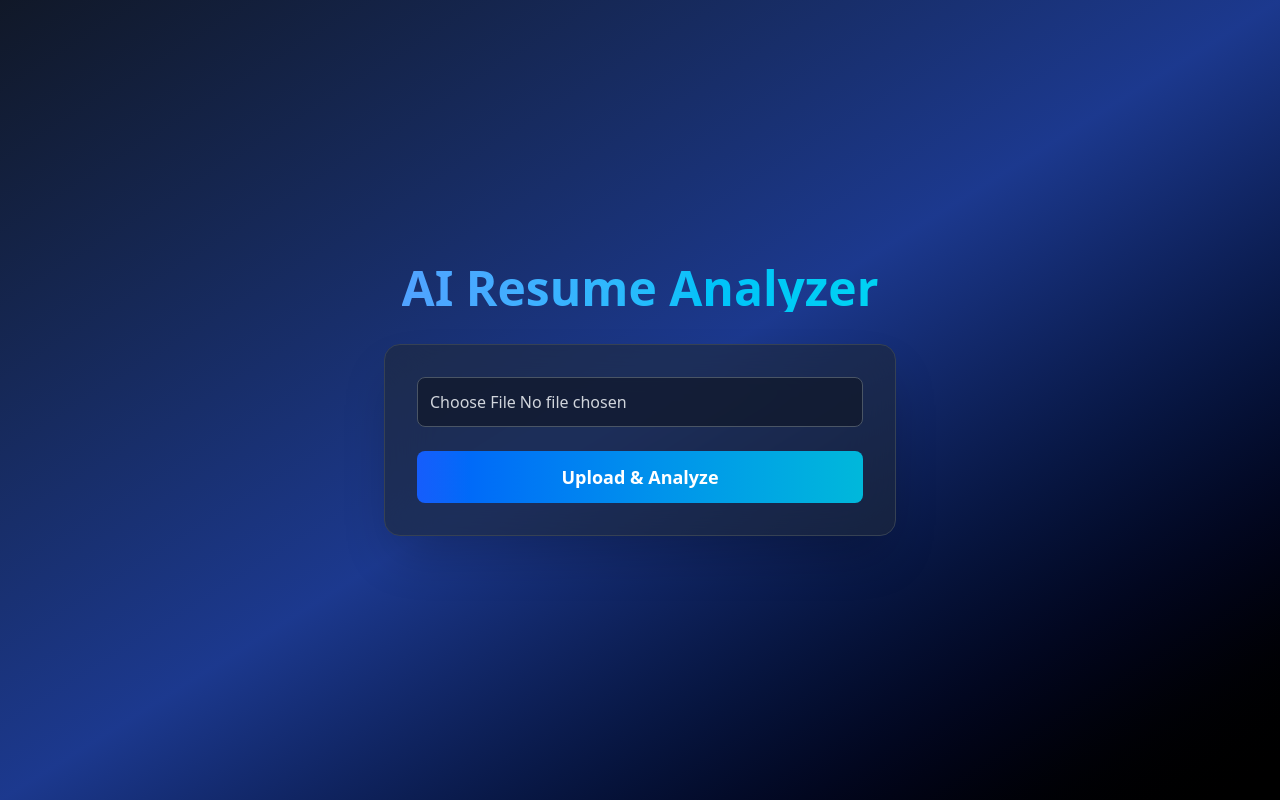
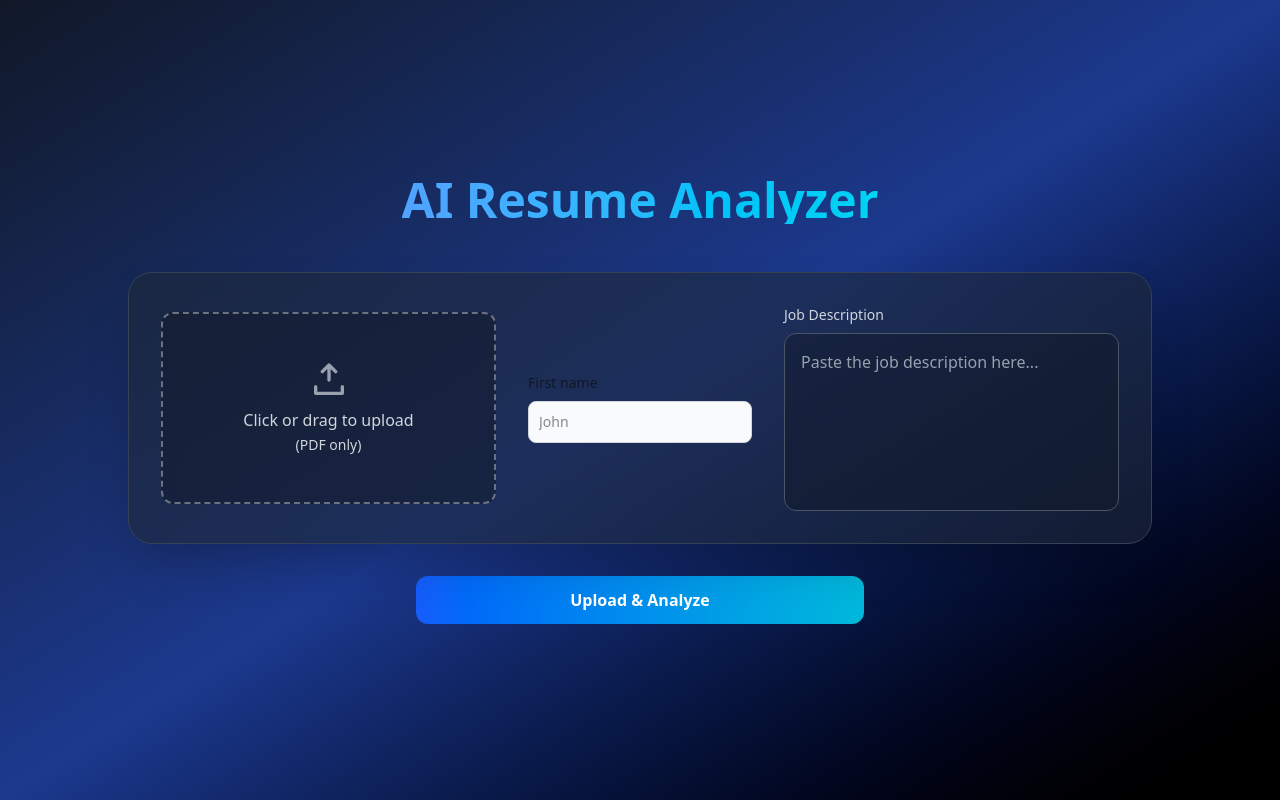
Before and after one commit to Pranavkharote/resume-analyzer, a React (Vite) app in the folder frontend/: page /upload/resume in a window 1280 px wide. Built offline with nearby package versions, Linux system fonts and the light colour scheme.

Commit message:
feat: add job description and job position inputs to resume upload component

```diff
--- a/frontend/src/components/ResumeUpload.jsx
+++ b/frontend/src/components/ResumeUpload.jsx
@@ -7,6 +7,8 @@ import "react-circular-progressbar/dist/styles.css";
 
 const ResumeUpload = () => {
   const [file, setFile] = useState(null);
+  const [description, setDescription] = useState("");
+  const [jobPosition, setJobPosition] = useState(null);
   const [result, setResult] = useState(null);
   const [loading, setLoading] = useState(false);
   const [progress, setProgress] = useState(0);
@@ -19,6 +21,8 @@ const ResumeUpload = () => {
 
     const formData = new FormData();
     formData.append("resume", file);
+    formData.append("description", description);
+    formData.append("jobPosition", jobPosition);
 
     try {
       setLoading(true);
@@ -65,7 +69,7 @@ const ResumeUpload = () => {
     initial={{ opacity: 0, y: -20 }}
     animate={{ opacity: 1, y: 0 }}
     transition={{ duration: 0.6 }}
-        className="text-4xl md:text-5xl font-extrabold mb-8 text-center bg-clip-text text-transparent bg-gradient-to-r from-blue-400 to-cyan-400"
+    className="text-4xl md:text-5xl font-extrabold mb-12 text-center bg-clip-text text-transparent bg-gradient-to-r from-blue-400 to-cyan-400"
   >
     AI Resume Analyzer
   </motion.h1>
@@ -75,22 +79,70 @@ const ResumeUpload = () => {
     initial={{ opacity: 0, y: 40 }}
     animate={{ opacity: 1, y: 0 }}
     transition={{ duration: 0.8 }}
-        className="bg-gray-800/60 backdrop-blur-xl border border-gray-700 p-8 rounded-2xl shadow-2xl w-full max-w-lg text-center"
+    className="bg-gray-800/60 backdrop-blur-xl border border-gray-700 p-8 rounded-3xl shadow-2xl w-full max-w-5xl flex flex-col md:flex-row items-center gap-8"
   >
+
+    {/* Resume Upload */}
+    <div className="flex-1 flex flex-col items-center justify-center w-full">
+      <label
+        htmlFor="dropzone-file"
+        className="flex flex-col items-center justify-center w-full h-48 border-2 border-dashed border-gray-500 rounded-xl cursor-pointer bg-gray-900/50 hover:bg-gray-800 transition-colors"
+      >
+        <div className="flex flex-col items-center justify-center">
+          <svg
+            className="w-10 h-10 mb-2 text-gray-400"
+            fill="none"
+            stroke="currentColor"
+            viewBox="0 0 24 24"
+            xmlns="http://www.w3.org/2000/svg"
+          >
+            <path strokeLinecap="round" strokeLinejoin="round" strokeWidth={2} d="M4 16v4h16v-4M12 12V3m0 0L8 7m4-4 4 4" />
+          </svg>
+          <p className="text-gray-300 font-medium text-center">
+            Click or drag to upload <br /> <span className="text-sm">(PDF only)</span>
+          </p>
+        </div>
         <input
+          id="dropzone-file"
           type="file"
           accept=".pdf"
           onChange={(e) => setFile(e.target.files[0])}
-          className="w-full mb-6 border border-gray-600 p-3 rounded-lg bg-gray-900/70 text-gray-300 focus:outline-none focus:ring-2 focus:ring-blue-500"
+          className="hidden"
         />
+      </label>
+    </div>
 
-        <button
+     <div>
+            <label for="first_name" class="block mb-2 text-sm font-medium text-gray-900 dark:text-white">First name</label>
+            <input type="text" value={jobPosition} onChange={(e) => setJobPosition(e.target.value.jobPosition)} id="first_name" class="bg-gray-50 border border-gray-300 text-gray-900 text-sm rounded-lg focus:ring-blue-500 focus:border-blue-500 block w-full p-2.5 dark:bg-gray-700 dark:border-gray-600 dark:placeholder-gray-400 dark:text-white dark:focus:ring-blue-500 dark:focus:border-blue-500" placeholder="John" required />
+        </div>
+    {/* Job Description */}
+    <div className="flex-1 w-full flex flex-col">
+      <label htmlFor="jobDescription" className="mb-2 text-sm font-medium text-gray-300">
+        Job Description
+      </label>
+      <textarea
+        id="jobDescription"
+        rows={6}
+        value={description}
+        onChange={(e) => setDescription(e.target.value)}
+        placeholder="Paste the job description here..."
+        className="w-full p-4 rounded-xl bg-gray-900/50 text-gray-200 placeholder-gray-400 border border-gray-600 focus:ring-2 focus:ring-blue-500 focus:border-blue-500 resize-none transition-all"
+      />
+    </div>
+  </motion.div>
+
+  {/* Submit Button */}
+  <motion.button
     onClick={handleUpload}
-          disabled={loading}
-          className="relative w-full py-3 text-lg font-semibold rounded-lg bg-gradient-to-r from-blue-600 to-cyan-500 hover:opacity-90 transition-all disabled:opacity-50"
+    disabled={loading || !file || !description}
+    initial={{ opacity: 0, y: 20 }}
+    animate={{ opacity: 1, y: 0 }}
+    transition={{ duration: 0.6, delay: 0.2 }}
+    className="mt-8 w-full max-w-md py-3 font-semibold rounded-xl bg-gradient-to-r from-blue-600 to-cyan-500 hover:opacity-90 transition-all disabled:opacity-50"
   >
     {loading ? "Analyzing..." : "Upload & Analyze"}
-        </button>
+  </motion.button>
 
   {/* Progress Loader */}
   {loading && (
@@ -106,12 +158,9 @@ const ResumeUpload = () => {
           })}
         />
       </div>
-            <p className="text-sm text-gray-400 animate-pulse">
-              Analyzing your resume with AI...
-            </p>
+      <p className="text-sm text-gray-400 animate-pulse">Analyzing your resume with AI...</p>
     </div>
   )}
-      </motion.div>
 
   {/* Result */}
   {result && (
@@ -119,12 +168,13 @@ const ResumeUpload = () => {
       initial={{ opacity: 0, scale: 0.9 }}
       animate={{ opacity: 1, scale: 1 }}
       transition={{ duration: 0.6 }}
-          className="mt-10 w-full max-w-4xl"
+      className="mt-10 w-full max-w-5xl"
     >
       <ResultDisplay data={result} />
     </motion.div>
   )}
 </div>
+
   );
 };
 
```
Lines whose indentation alone changed are shown as unchanged.
